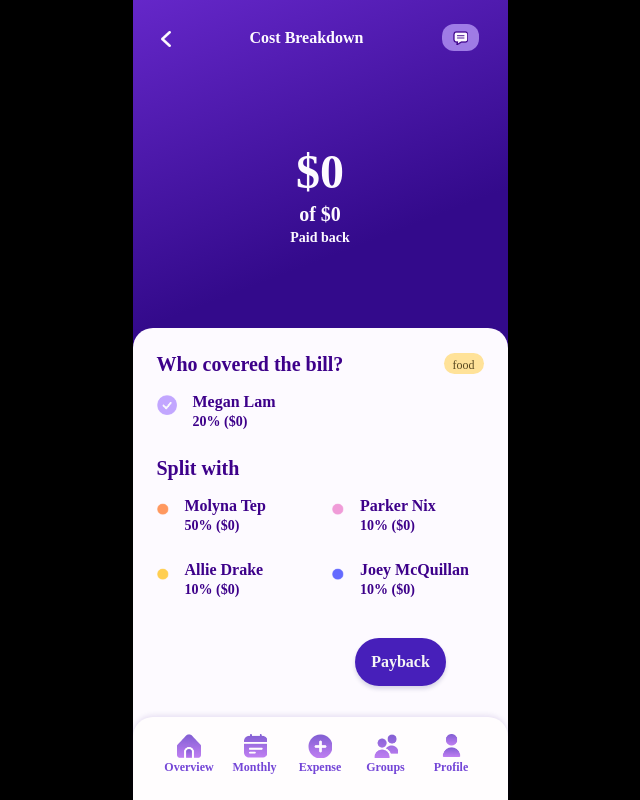
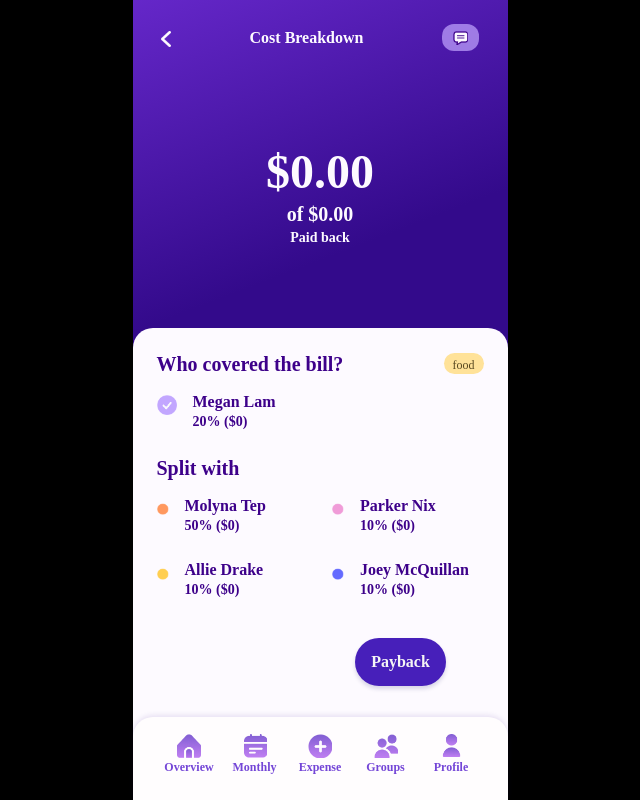
Before and after one commit to ParkerNix/idm263-pcn23, a React (Create React App) app in the folder payback/: page /pages/costBreakdown in a window 1280 px wide. Shown: the whole page, without its empty margins (320-960 px from the left). Built offline with nearby package versions, Linux system fonts and the light colour scheme; no server answers; the database is empty; a web font is replaced by a local one.

Commit message:
Decimals

```diff
--- a/payback/src/pages/costBreakdown/index.jsx
+++ b/payback/src/pages/costBreakdown/index.jsx
@@ -169,8 +169,8 @@ export const CostBreakdown = () => {
                             <Doughnut data={data} options={options} width={231} height={231} className='doughnutGraph' />
                         </div>
                         <div className='doughnutText'>
-                            <p className='text-center white h1 bold'>${totalPaid}</p>
-                            <p className='text-center white largeCopy demiBold lineHeight64'>of ${overallTotal}</p>
+                            <p className='text-center white h1 bold'>${totalPaid.toFixed(2)}</p>
+                            <p className='text-center white largeCopy demiBold lineHeight64'>of ${overallTotal.toFixed(2)}</p>
                             <p className='text-center white smallCopy demiBold'>Paid back</p>
                         </div>
                     </div>
```
